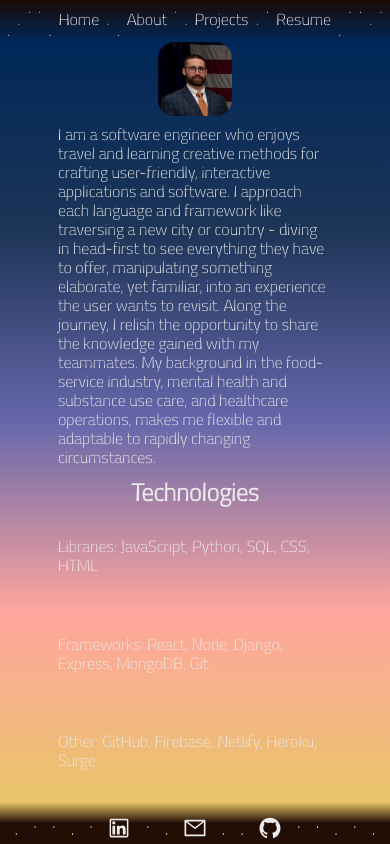
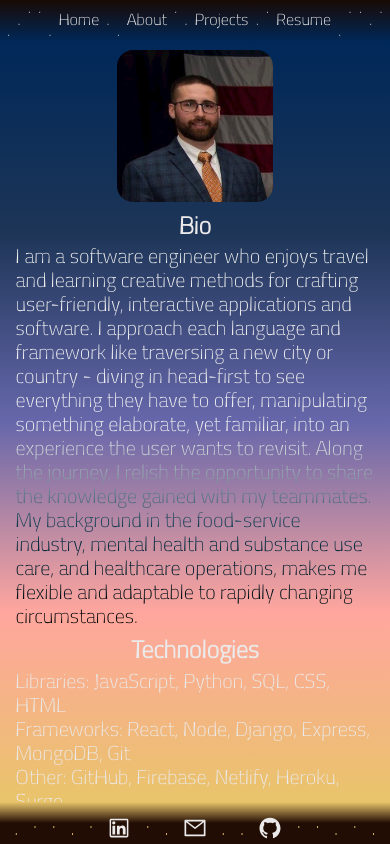
Before and after one commit to scubastove4/sm-portfolio, a React (Create React App) app: page /about in a window 390 px wide. Built offline with nearby package versions, Linux system fonts and the light colour scheme.

Commit message:
test gradient text on about

```diff
--- a/src/App.css
+++ b/src/App.css
@@ -547,7 +547,7 @@ main::-webkit-scrollbar {
   align-items: center;
   justify-content: center;
 
-  width: 95%;
+  width: 100%;
   height: 100%;
   font-size: 1.5em;
   color: #ebe9e9;
@@ -560,7 +560,7 @@ main::-webkit-scrollbar {
   /* margin: 1% 0; */
 }
 
-#about p {
+#bio {
   display: flex;
   flex-direction: row;
   align-items: center;
@@ -830,6 +830,7 @@ main::-webkit-scrollbar {
 
   #about {
     flex-direction: column;
+    justify-content: flex-start;
 
     font-size: 1em;
     overflow-y: scroll;
@@ -840,4 +841,37 @@ main::-webkit-scrollbar {
   #about::-webkit-scrollbar {
     display: none; /*Chrome */
   }
+
+  #about img {
+    height: 20%;
+    width: 40%;
+    margin: 2% 0 3% 0;
+  }
+
+  #about h2 {
+    margin-bottom: 1%;
+  }
+
+  #bio {
+    display: flex;
+    align-items: flex-start;
+
+    height: 50%;
+    width: 100%;
+    padding: 0 4%;
+    font-size: 1.25em;
+    margin-bottom: 3%;
+
+    background: -webkit-linear-gradient(#eee 50%, #023047, black);
+    -webkit-background-clip: text;
+    -webkit-text-fill-color: transparent;
+  }
+
+  #libraries,
+  #frameworks,
+  #other-skills {
+    font-size: 1.25em;
+    width: 100%;
+    padding: 0 4%;
+  }
 }
--- a/src/pages/About.js
+++ b/src/pages/About.js
@@ -4,7 +4,8 @@ const About = () => {
   return (
     <section id="about">
       <img src={profPic} alt="Steve" />
-      <p>
+      <h2>Bio</h2>
+      <p id="bio">
         I am a software engineer who enjoys travel and learning creative methods
         for crafting user-friendly, interactive applications and software. I
         approach each language and framework like traversing a new city or
@@ -17,9 +18,11 @@ const About = () => {
         changing circumstances.
       </p>
       <h2>Technologies</h2>
-      <p>Libraries: JavaScript, Python, SQL, CSS, HTML</p>
-      <p>Frameworks: React, Node, Django, Express, MongoDB, Git</p>
-      <p>Other: GitHub, Firebase, Netlify, Heroku, Surge</p>
+      <p id="libraries">Libraries: JavaScript, Python, SQL, CSS, HTML</p>
+      <p id="frameworks">
+        Frameworks: React, Node, Django, Express, MongoDB, Git
+      </p>
+      <p id="other-skills">Other: GitHub, Firebase, Netlify, Heroku, Surge</p>
     </section>
   )
 }
```
